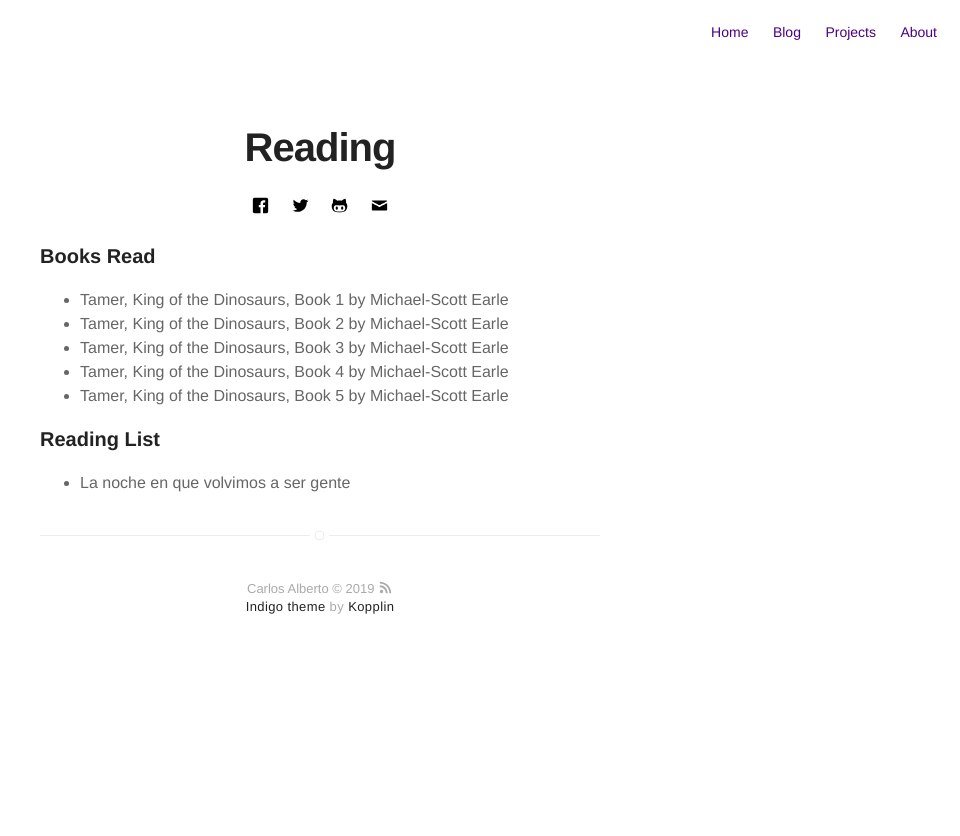
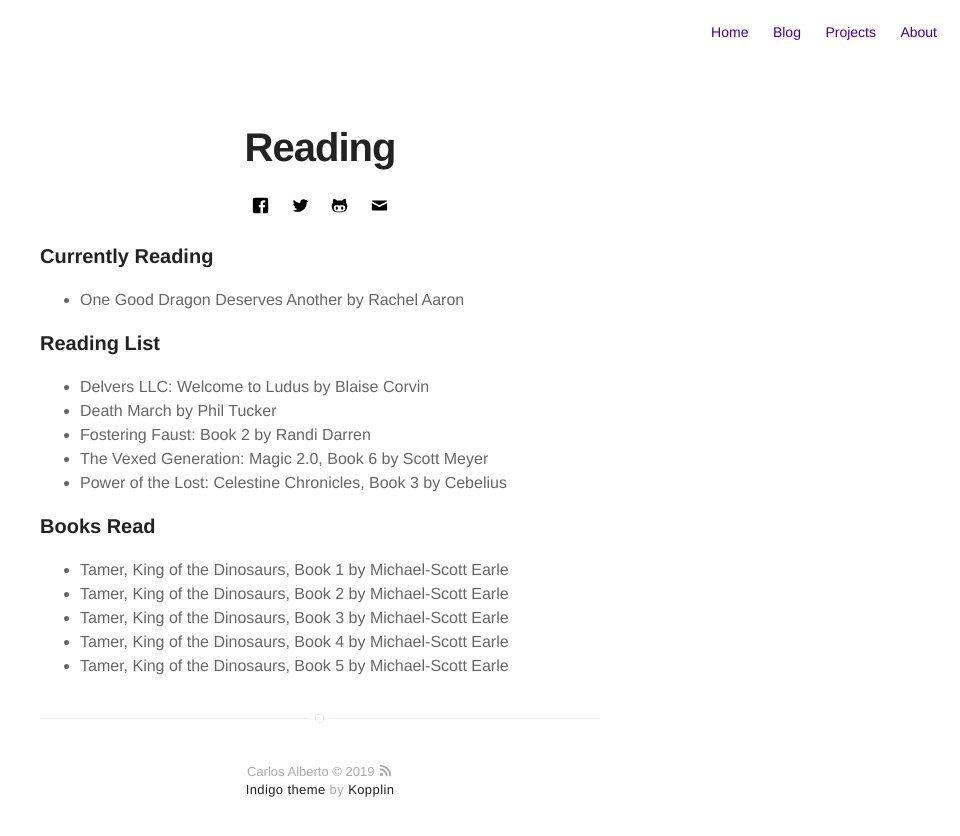
Before and after one commit to caalbert/caalbert.github.io, a Jekyll site: the page built from reading.md, in a window 1280 px wide. Shown: the top 836 px of the page, without its empty margins (320-1280 px from the left). Built offline with Jekyll 4.4.1, drawn with Linux system fonts in a browser that asks for light colours.

Commit message:
updated content reading page

```diff
--- a/reading.md
+++ b/reading.md
@@ -3,6 +3,20 @@ title: Reading
 layout: page
 permalink: /reading/index.html
 ---
+### Currently Reading
+
+- One Good Dragon Deserves Another by Rachel Aaron
+
+
+### Reading List
+
+- Delvers LLC: Welcome to Ludus by Blaise Corvin
+- Death March by Phil Tucker
+- Fostering Faust: Book 2 by Randi Darren
+- The Vexed Generation: Magic 2.0, Book 6 by Scott Meyer
+- Power of the Lost: Celestine Chronicles, Book 3 by Cebelius
+
+
 ### Books Read
 
 - Tamer, King of the Dinosaurs, Book 1 by Michael-Scott Earle
@@ -10,7 +24,3 @@ permalink: /reading/index.html
 - Tamer, King of the Dinosaurs, Book 3 by Michael-Scott Earle
 - Tamer, King of the Dinosaurs, Book 4 by Michael-Scott Earle
 - Tamer, King of the Dinosaurs, Book 5 by Michael-Scott Earle
-
-### Reading List
-
-- La noche en que volvimos a ser gente
```
